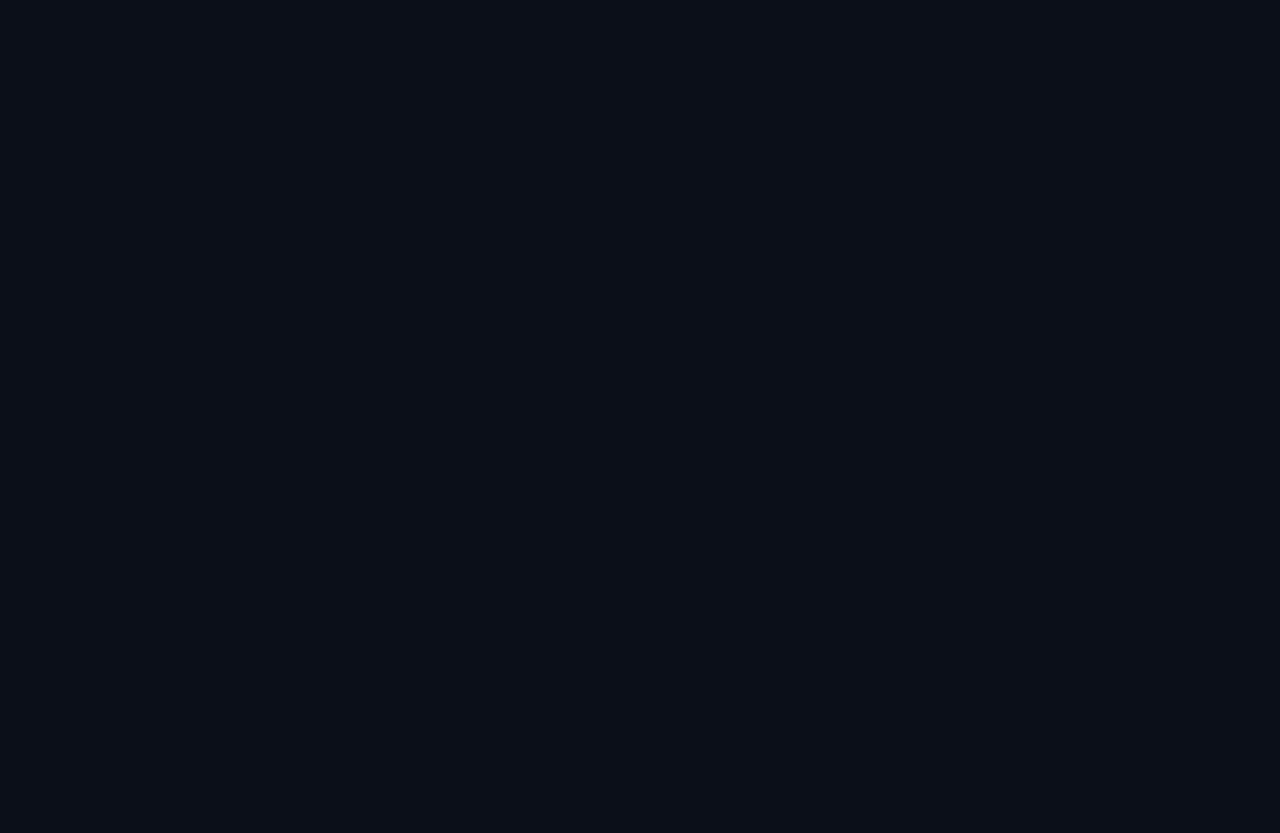
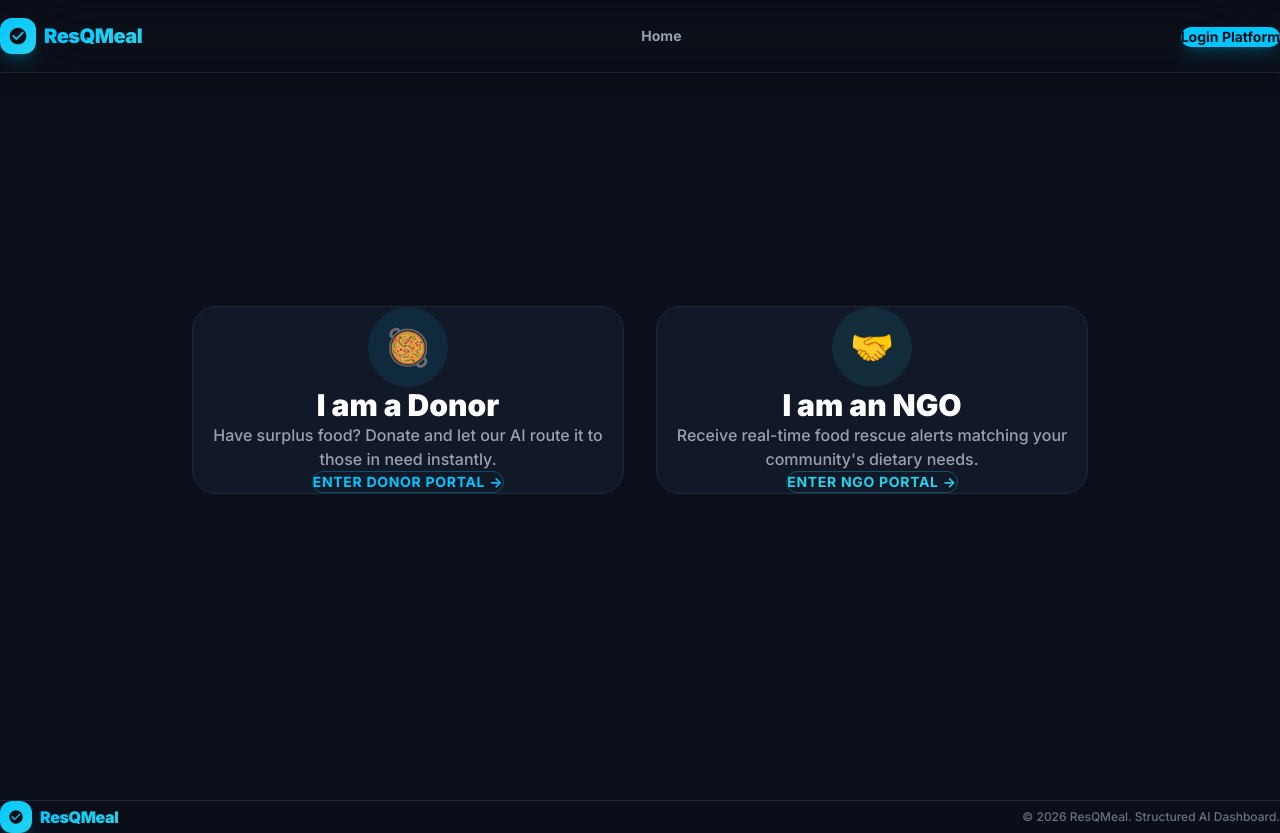
Before and after one commit to swapnilhingane18/resqmealai, a React (Vite) app: page /login in a window 1280 px wide. Before the commit this address had no page. Before the commit the page ends 800 px from the top, so only its background shows below. Built offline with nearby package versions, Linux system fonts and the light colour scheme.

Commit message:
refactor: implement role-based authentication and separate donor/ngo routes

```diff
--- a/src/App.jsx
+++ b/src/App.jsx
@@ -1,13 +1,24 @@
-import { BrowserRouter, Routes, Route, useLocation } from 'react-router-dom';
+import { BrowserRouter, Routes, Route, useLocation, Navigate } from 'react-router-dom';
 import { AnimatePresence } from 'framer-motion';
+import { AuthProvider, useAuth } from './context/AuthContext';
 import MainLayout from './layouts/MainLayout';
 import Home from './pages/Home';
+import Login from './pages/Login';
 import DonorDashboard from './donor/pages/DonorDashboard';
 import UploadFood from './donor/pages/UploadFood';
 import Impact from './donor/pages/Impact';
 import NgoDashboard from './ngo/pages/NgoDashboard';
 import AvailableFood from './ngo/pages/AvailableFood';
 import PickupTracking from './ngo/pages/PickupTracking';
+
+const ProtectedRoute = ({ children, allowedRole }) => {
+  const { user } = useAuth();
+
+  if (!user) return <Navigate to="/login" replace />;
+  if (allowedRole && user.role !== allowedRole) return <Navigate to="/" replace />;
+
+  return children;
+};
 
 function AnimatedRoutes() {
   const location = useLocation();
@@ -17,15 +28,17 @@ function AnimatedRoutes() {
       <Routes location={location} key={location.pathname}>
         <Route element={<MainLayout />}>
           <Route path="/" element={<Home />} />
+          <Route path="/login" element={<Login />} />
+
           {/* Donor Routes */}
-          <Route path="/donor/dashboard" element={<DonorDashboard />} />
-          <Route path="/donor/upload" element={<UploadFood />} />
-          <Route path="/donor/impact" element={<Impact />} />
+          <Route path="/donor/dashboard" element={<ProtectedRoute allowedRole="donor"><DonorDashboard /></ProtectedRoute>} />
+          <Route path="/donor/upload" element={<ProtectedRoute allowedRole="donor"><UploadFood /></ProtectedRoute>} />
+          <Route path="/donor/impact" element={<ProtectedRoute allowedRole="donor"><Impact /></ProtectedRoute>} />
 
           {/* NGO Routes */}
-          <Route path="/ngo/dashboard" element={<NgoDashboard />} />
-          <Route path="/ngo/available" element={<AvailableFood />} />
-          <Route path="/ngo/tracking" element={<PickupTracking />} />
+          <Route path="/ngo/dashboard" element={<ProtectedRoute allowedRole="ngo"><NgoDashboard /></ProtectedRoute>} />
+          <Route path="/ngo/available" element={<ProtectedRoute allowedRole="ngo"><AvailableFood /></ProtectedRoute>} />
+          <Route path="/ngo/tracking" element={<ProtectedRoute allowedRole="ngo"><PickupTracking /></ProtectedRoute>} />
         </Route>
       </Routes>
     </AnimatePresence>
@@ -34,8 +47,10 @@ function AnimatedRoutes() {
 
 export default function App() {
   return (
-    <BrowserRouter>
-      <AnimatedRoutes />
-    </BrowserRouter>
+    <AuthProvider>
+      <BrowserRouter>
+        <AnimatedRoutes />
+      </BrowserRouter>
+    </AuthProvider>
   );
 }
--- a/src/components/Navbar.jsx
+++ b/src/components/Navbar.jsx
@@ -1,12 +1,16 @@
 import { Link, useLocation } from 'react-router-dom';
 import { useState } from 'react';
 import { motion, AnimatePresence } from 'framer-motion';
+import { useAuth } from '../context/AuthContext';
 
 export default function Navbar() {
   const [isOpen, setIsOpen] = useState(false);
   const location = useLocation();
+  const { user, logout } = useAuth();
 
-  const isNgo = location.pathname.startsWith('/ngo');
+  const isNgo = user?.role === 'ngo';
+  const isDonor = user?.role === 'donor';
+
   const navLinks = isNgo
     ? [
         { path: '/', label: 'Home' },
@@ -14,11 +18,15 @@ export default function Navbar() {
         { path: '/ngo/available', label: 'Live Rescues' },
         { path: '/ngo/tracking', label: 'Pickups' },
       ]
-    : [
+    : isDonor
+      ? [
           { path: '/', label: 'Home' },
           { path: '/donor/dashboard', label: 'Donor Hub' },
           { path: '/donor/upload', label: 'Log Donation' },
           { path: '/donor/impact', label: 'Impact' },
+        ]
+      : [
+          { path: '/', label: 'Home' }
         ];
 
   return (
@@ -35,13 +43,13 @@ export default function Navbar() {
             <motion.div
               whileHover={{ rotate: 180 }}
               transition={{ duration: 0.4, ease: 'easeInOut' }}
-              className="w-9 h-9 rounded-xl bg-gradient-to-br from-primary to-secondary flex items-center justify-center shadow-lg shadow-primary/20"
+              className="w-9 h-9 rounded-xl bg-gradient-to-br from-[#00C6FF] to-[#22D3EE] flex items-center justify-center shadow-lg shadow-primary/20"
             >
-              <svg className="w-5 h-5 text-dark-bg" fill="currentColor" viewBox="0 0 24 24">
+              <svg className="w-5 h-5 text-[#0B0F19]" fill="currentColor" viewBox="0 0 24 24">
                 <path d="M12 2C6.48 2 2 6.48 2 12s4.48 10 10 10 10-4.48 10-10S17.52 2 12 2zm-2 15l-5-5 1.41-1.41L10 14.17l7.59-7.59L19 8l-9 9z"/>
               </svg>
             </motion.div>
-            <span className="text-xl font-bold gradient-text">ResQMeal</span>
+            <span className="text-xl font-black text-transparent bg-clip-text bg-gradient-to-r from-[#00C6FF] to-[#22D3EE] tracking-tight">ResQMeal</span>
           </Link>
 
           {/* Desktop Links */}
@@ -69,15 +77,25 @@ export default function Navbar() {
             })}
           </div>
 
-          {/* Login + Hamburger */}
+          {/* Login / Profile + Hamburger */}
           <div className="flex items-center gap-3">
-            <motion.button
-              whileHover={{ scale: 1.05, boxShadow: '0 0 20px rgba(0, 198, 255, 0.4)' }}
-              whileTap={{ scale: 0.95 }}
-              className="hidden md:inline-flex px-5 py-2 rounded-xl text-sm font-semibold bg-gradient-to-r from-primary to-secondary text-dark-bg transition-colors"
+            <div className="hidden md:flex gap-3">
+              {user ? (
+                <button
+                  onClick={logout}
+                  className="px-5 py-2 rounded-xl text-sm font-bold border border-primary/30 text-primary hover:bg-primary/10 transition-colors"
                 >
-              Login
-            </motion.button>
+                  Sign Out
+                </button>
+              ) : (
+                <Link to="/login">
+                  <button className="px-5 py-2 rounded-xl text-sm font-bold bg-primary text-[#0B0F19] hover:bg-secondary transition-colors shadow-lg shadow-primary/20">
+                    Login Platform
+                  </button>
+                </Link>
+              )}
+            </div>
+
             <button
               onClick={() => setIsOpen(!isOpen)}
               className="md:hidden p-2 rounded-xl text-text-secondary hover:text-text-primary hover:bg-white/5 transition-colors"
@@ -110,7 +128,7 @@ export default function Navbar() {
                   key={link.path}
                   to={link.path}
                   onClick={() => setIsOpen(false)}
-                  className={`block px-4 py-3 rounded-xl text-sm font-medium transition-all ${
+                  className={`block px-4 py-3 rounded-xl text-sm font-bold transition-all ${
                     location.pathname === link.path
                       ? 'bg-primary/10 text-primary'
                       : 'text-text-secondary hover:text-text-primary hover:bg-white/5'
@@ -119,9 +137,23 @@ export default function Navbar() {
                   {link.label}
                 </Link>
               ))}
-              <button className="w-full mt-2 px-5 py-3 rounded-xl text-sm font-semibold bg-gradient-to-r from-primary to-secondary text-dark-bg">
-                Login
+
+              <div className="mt-4 pt-4 border-t border-[#1f2937]">
+                {user ? (
+                  <button
+                    onClick={() => { logout(); setIsOpen(false); }}
+                    className="w-full px-5 py-3 rounded-xl text-sm font-bold border border-primary/30 text-primary hover:bg-primary/10 transition-colors"
+                  >
+                    Sign Out
                   </button>
+                ) : (
+                  <Link to="/login" onClick={() => setIsOpen(false)}>
+                    <button className="w-full px-5 py-3 rounded-xl text-sm font-bold bg-primary text-[#0B0F19] hover:bg-secondary transition-colors shadow-lg shadow-primary/20">
+                      Login Platform
+                    </button>
+                  </Link>
+                )}
+              </div>
             </div>
           </motion.div>
         )}
--- /dev/null
+++ b/src/context/AuthContext.jsx
@@ -0,0 +1,34 @@
+import { createContext, useContext, useState, useEffect } from 'react';
+
+const AuthContext = createContext();
+
+export function AuthProvider({ children }) {
+  const [user, setUser] = useState(null); // { role: 'donor' | 'ngo' }
+
+  useEffect(() => {
+    // Check local storage on mount
+    const savedUser = localStorage.getItem('resqmeal_user');
+    if (savedUser) {
+      setUser(JSON.parse(savedUser));
+    }
+  }, []);
+
+  const login = (role) => {
+    const userData = { role };
+    setUser(userData);
+    localStorage.setItem('resqmeal_user', JSON.stringify(userData));
+  };
+
+  const logout = () => {
+    setUser(null);
+    localStorage.removeItem('resqmeal_user');
+  };
+
+  return (
+    <AuthContext.Provider value={{ user, login, logout }}>
+      {children}
+    </AuthContext.Provider>
+  );
+}
+
+export const useAuth = () => useContext(AuthContext);
--- /dev/null
+++ b/src/pages/Login.jsx
@@ -0,0 +1,57 @@
+import { motion } from 'framer-motion';
+import { useNavigate } from 'react-router-dom';
+import { useAuth } from '../context/AuthContext';
+
+export default function Login() {
+  const navigate = useNavigate();
+  const { login } = useAuth();
+
+  const handleLogin = (role) => {
+    login(role);
+    if (role === 'donor') {
+      navigate('/donor/dashboard');
+    } else {
+      navigate('/ngo/dashboard');
+    }
+  };
+
+  return (
+    <div className="min-h-screen flex items-center justify-center p-6 bg-[#0B0F19]">
+      <motion.div
+        initial={{ opacity: 0, y: 20 }}
+        animate={{ opacity: 1, y: 0 }}
+        className="max-w-4xl w-full grid grid-cols-1 md:grid-cols-2 gap-8"
+      >
+        {/* Donor Login Card */}
+        <div
+          onClick={() => handleLogin('donor')}
+          className="bg-[#111827] border border-[#1f2937] hover:border-primary/50 hover:shadow-[0_0_30px_rgba(0,198,255,0.15)] rounded-3xl p-10 cursor-pointer transition-all duration-300 group flex flex-col items-center text-center"
+        >
+          <div className="w-20 h-20 rounded-full bg-primary/10 flex items-center justify-center text-4xl mb-6 group-hover:scale-110 transition-transform duration-300">
+            🥘
+          </div>
+          <h2 className="text-3xl font-black text-white mb-4">I am a Donor</h2>
+          <p className="text-gray-400 font-medium">Have surplus food? Donate and let our AI route it to those in need instantly.</p>
+          <div className="mt-8 px-6 py-2 rounded-full border border-primary/30 text-primary font-bold uppercase tracking-wider text-sm group-hover:bg-primary/10 transition-colors">
+            Enter Donor Portal →
+          </div>
+        </div>
+
+        {/* NGO Login Card */}
+        <div
+          onClick={() => handleLogin('ngo')}
+          className="bg-[#111827] border border-[#1f2937] hover:border-secondary/50 hover:shadow-[0_0_30px_rgba(34,211,238,0.15)] rounded-3xl p-10 cursor-pointer transition-all duration-300 group flex flex-col items-center text-center"
+        >
+          <div className="w-20 h-20 rounded-full bg-secondary/10 flex items-center justify-center text-4xl mb-6 group-hover:scale-110 transition-transform duration-300">
+            🤝
+          </div>
+          <h2 className="text-3xl font-black text-white mb-4">I am an NGO</h2>
+          <p className="text-gray-400 font-medium">Receive real-time food rescue alerts matching your community's dietary needs.</p>
+          <div className="mt-8 px-6 py-2 rounded-full border border-secondary/30 text-secondary font-bold uppercase tracking-wider text-sm group-hover:bg-secondary/10 transition-colors">
+            Enter NGO Portal →
+          </div>
+        </div>
+      </motion.div>
+    </div>
+  );
+}
```
Lines whose indentation alone changed are shown as unchanged.
